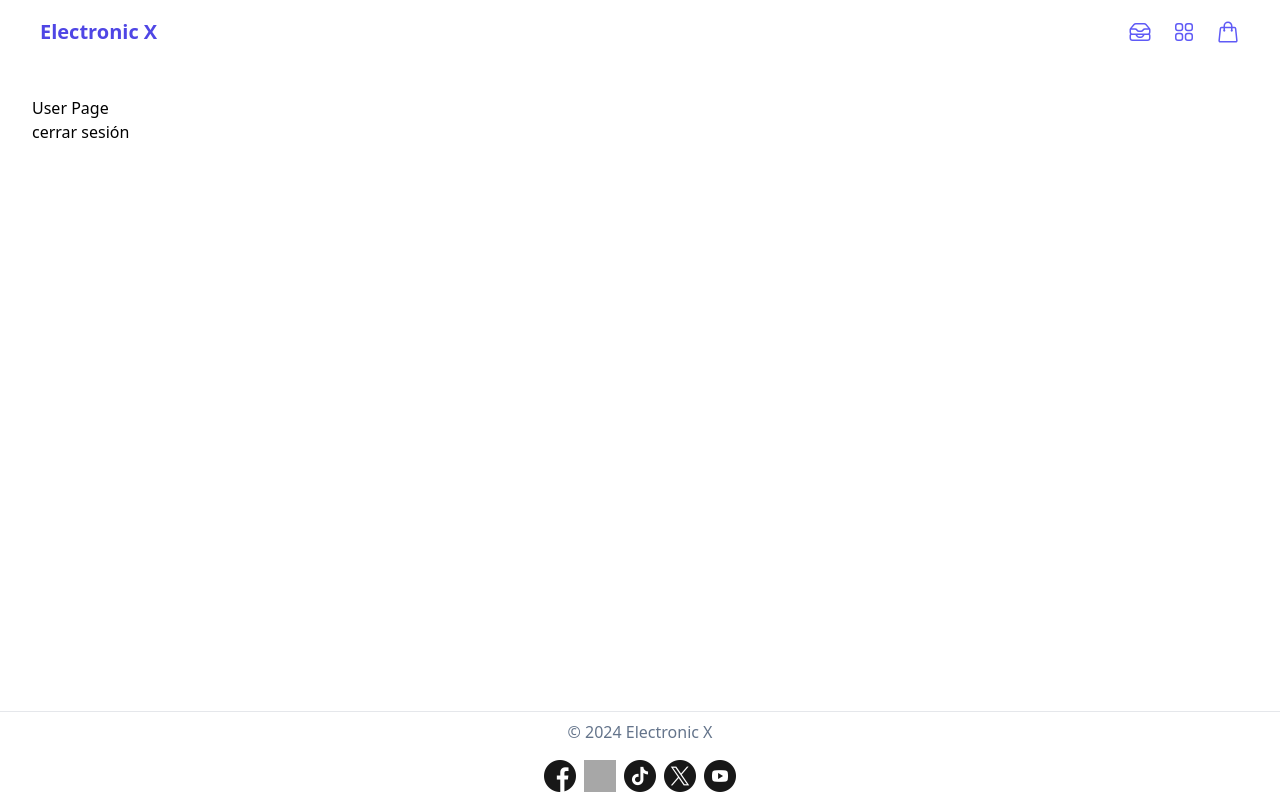
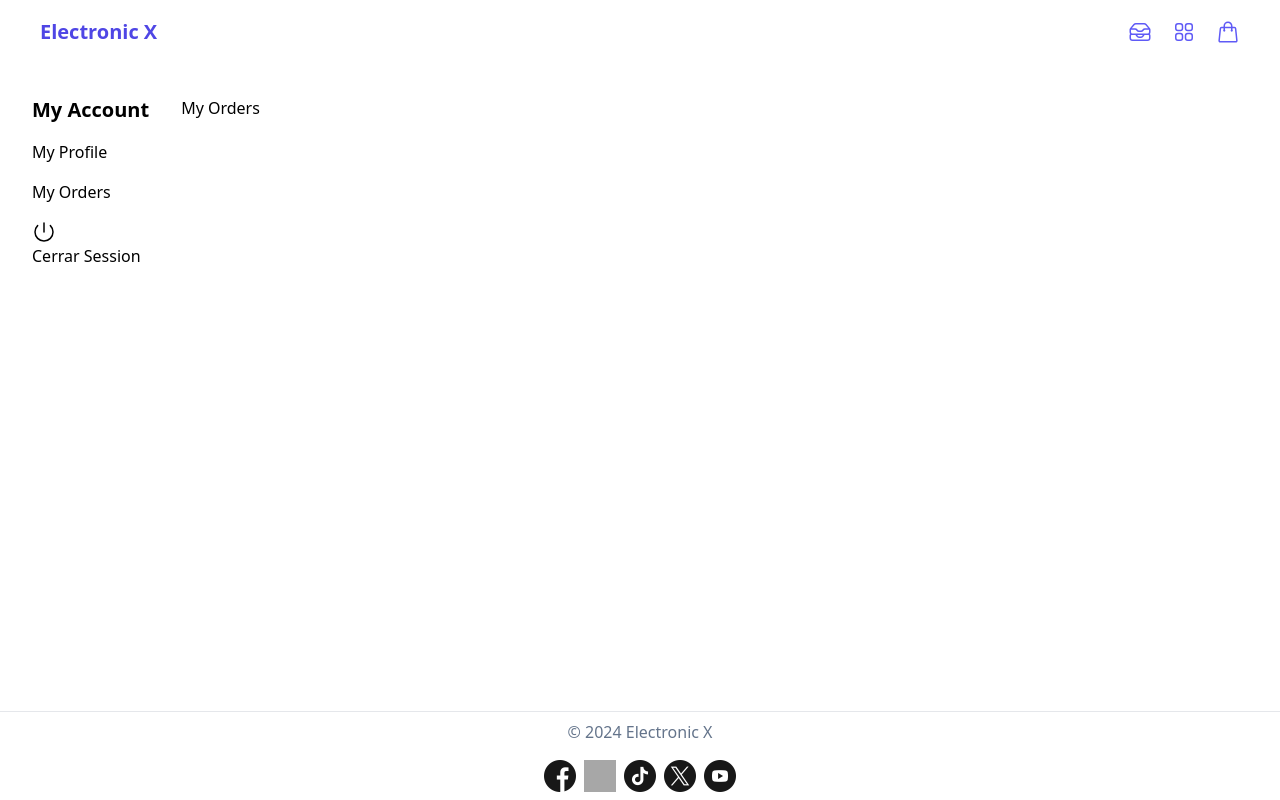
Before and after one commit to libaycon/react_ecommerce, a React (Vite) app: page /user in a window 1280 px wide. Built offline with nearby package versions, Linux system fonts and the light colour scheme; sample sign-in values are in the browser's storage; grey boxes are pictures that could not be loaded.

Commit message:
modal cart corriged

```diff
--- a/src/app/ui-components/cart-modal.tsx
+++ b/src/app/ui-components/cart-modal.tsx
@@ -36,7 +36,7 @@ export function CartModal({ open, setOpen, ...rest }: ModalProps) {
     }, [open]);
     //console.log(cartItems);
     return (
-        <div className={`fixed right-0 top-0 flex justify-end bg-black/50 z-10 backdrop-blur-sm overflow-hidden ${open ? 'inset-0' : 'size-0'}`}
+        <div className={`fixed right-0 top-0 flex z-30 justify-end bg-black/50 backdrop-blur-sm overflow-hidden ${open ? 'inset-0' : 'size-0'}`}
             onClick={() => setOpen(false)}
         >
             <div className={`grid grid-rows-[auto,1fr,auto] gap-8 relative right-0 xs:max-w-sm bg-white h-full p-4 xxs:p-8 transition-all ease-in-out duration-600 ${open ? 'w-full translate-x-0' : 'w-0 translate-x-full'}`}
--- a/src/app/user.tsx
+++ b/src/app/user.tsx
@@ -1,10 +1,51 @@
+import { useEffect, useState } from "react";
+import { useNavigate } from "react-router-dom";
+import { NavLink } from "react-router-dom";
+import { PowerIcon } from "@heroicons/react/24/outline";
+
 export default function UserPage() {
+    const [token, setToken] = useState<string | null>(localStorage.getItem('token'));
+    const navigate = useNavigate();
+
+    useEffect(() => {
+        if (!token) {
+            navigate('/login');
+        }
+    }, [token, navigate]);
+
     return (
-        <div>
-            <h1>User Page</h1>
-            <button onClick={() => localStorage.removeItem('token')}>
-                cerrar sesión
-            </button>
+        <div className="grid grid-cols-[auto,1fr] gap-8">
+            <div className="flex flex-col gap-4">
+                <h1 className="text-xl font-semibold">My Account</h1>
+                <div className="flex flex-col gap-4">
+                    <ul>
+                        <li>
+                            <NavLink to="/user">My Profile</NavLink>
+                        </li>
+                    </ul>
+                    <ul>
+                        <li>
+                            <NavLink to="">My Orders</NavLink>
+                        </li>
+                    </ul>
+                    <ul>
+                        <li>
+                            <button className="" onClick={() => {
+                                localStorage.removeItem('token');
+                                setToken(null);
+                                navigate('/login');
+                            }}>
+                                <PowerIcon className="h-6 w-6" />
+                            Cerrar Session
+                            </button>
+                        </li>
+                    </ul>
+                </div>
+            </div>
+            <div>
+                <h1>My Orders</h1>
+
+            </div>
         </div>
     )
 }
```
